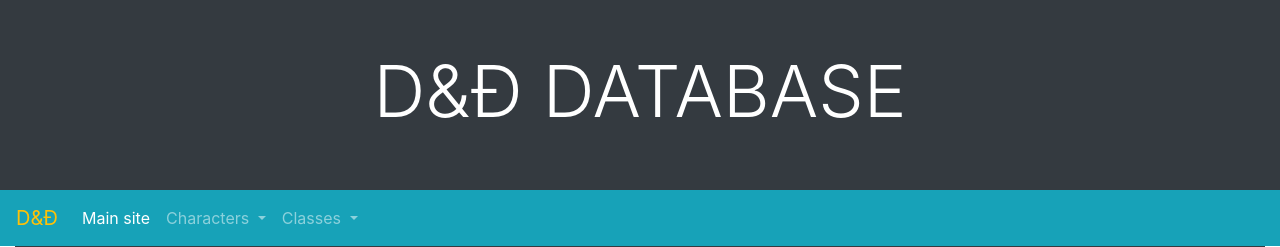
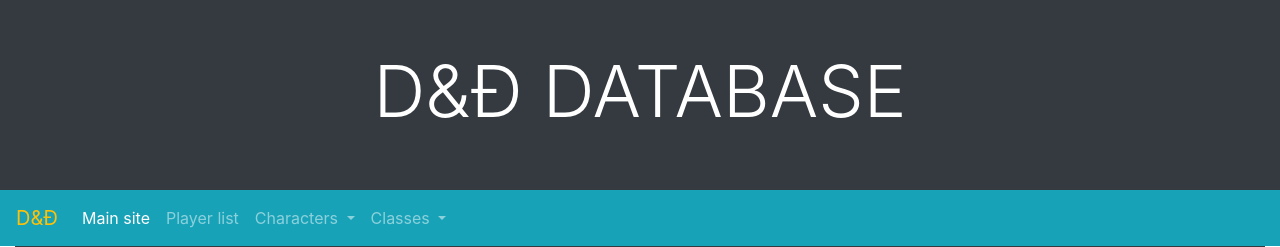
Before and after one commit to vojtabern/dnd_django, a Django app: page /polls/playerlist/ in a window 1280 px wide. Shown: the top 247 px of the page. Run offline with Django 4.2, Linux system fonts and the light colour scheme; data comes from the database, SQL or seed files in the repository; both versions use the stored data as it was after the commit; some libraries are stand-ins or nearby versions.

Commit message:
list view done

```diff
--- a/polls/models.py
+++ b/polls/models.py
@@ -9,10 +9,15 @@ def character_path(instance, filename):
     return "character/" + str(instance.name) + "/name/" + filename
 
 
+def player_path(instance, filename):
+    return "player/" + str(instance.name) + "/his_name/" + filename
+
+
 class Player(models.Model):
     player_id = models.IntegerField(default=0, primary_key=True)
     surrname = models.CharField(max_length=45)
     lastname = models.CharField(max_length=45)
+    player_picture = models.ImageField(upload_to='player_path', default='NULL')
 
     class Meta:
         ordering = ["lastname", "surrname"]
--- a/polls/templates/index.html
+++ b/polls/templates/index.html
@@ -3,7 +3,7 @@
 {% block content %}
 <div class="row mt-3 mb-3 bg-warning p-3">
     <div class="col-sm-12">
-        <h2 class="text-center">Characters</h2>
+        <h2 class="text-center">Characters with highest level</h2>
     </div>
 </div>
 <div class="row">
--- a/polls/templates/page/navbar.html
+++ b/polls/templates/page/navbar.html
@@ -7,6 +7,9 @@
         <ul class="navbar-nav">
             <li class="nav-item">
                 <a class="nav-link active" href="{% url 'index' %}">Main site</a>
+            </li>
+            <li class="nav-item">
+                <a class="nav-link" href="{% url 'player_list' %}">Player list</a>
             </li>
 
             <li class="nav-item dropdown">
--- a/polls/templates/player_list.html
+++ b/polls/templates/player_list.html
@@ -8,7 +8,7 @@
     {% for player in players %}
         <div class="col-md-3 p-3">
             <div class="card bg-secondary p-2 border border-white">
-              <img class="card-img-top" src="..." alt="Card image cap">
+              <img class="card-img-top rounded-circle mx-auto" style="width: 45%" src="{{player.player_picture.url}}" alt="player image">
               <div class="card-body text-white">
                 <p class="card-text "><strong>Surrname:</strong> {{ player.surrname }}</p>
                   <p class="card-text"><strong>Lastname:</strong> {{ player.lastname }}</p>
@@ -18,12 +18,11 @@
               {% with actual_player=player.player_id %}
                   {% for character in characters %}
                       {% if character.player_id.pk == actual_player %}
-                            <a href="{% url 'character_detail' character.pk %}">-{{ character.character_name }}</a> <br>
+                            <a href="{% url 'character_detail' character.pk %}" class="text-white">-{{ character.character_name }}</a> <br>
                       {% endif %}
                   {% endfor %}
                 </p>
               {% endwith %}
-
               </div>
             </div>
         </div>
```
Also changed, not shown: db.sqlite3, media/avatar.png (added), media/character_path/akruk.jpg (added), media/player_path/VojtaBernard.jpg (added), media/player_path/jakub.jpg (added), polls/migrations/0011_player_player_picture_and_more.py (added), polls/migrations/0012_alter_player_player_picture.py (added), polls/migrations/0013_alter_player_player_picture.py (added), polls/migrations/0014_alter_player_player_picture.py (added), polls/migrations/0015_alter_player_player_picture.py (added), polls/migrations/0016_alter_player_player_picture.py (added), polls/migrations/0017_alter_player_player_picture.py (added), polls/migrations/0018_alter_player_player_picture.py (added).
